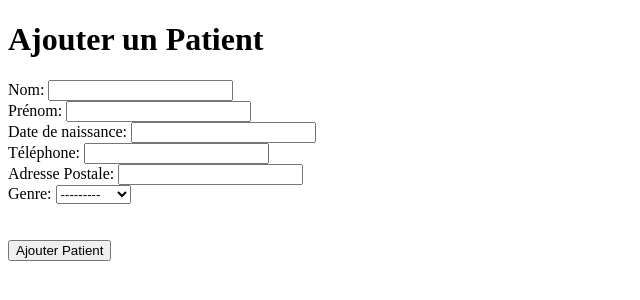
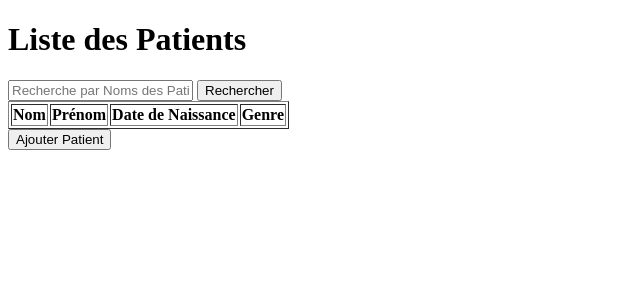
Before and after one commit to Ramskyii/Projet_SI_Django, a Django app: page /ajouter_patient/ in a window 1280 px wide. Shown: the top 300 px of the page, without its empty margins (0-640 px from the left). Run offline with Django 5.2, Linux system fonts and the light colour scheme; lists and menus that the app fills with data are empty.

Commit message:
modifier patient

```diff
--- a/Projet/app1/models.py
+++ b/Projet/app1/models.py
@@ -14,6 +14,8 @@ class Patient(models.Model) :
         ('F', 'Feminin'),
     ]
     Genre = models.CharField(max_length = 1,choices = choix_genre)
+    def delete(self):
+        return super().delete()
 
 class Medecin(models.Model) :
     Num_M = models.AutoField(primary_key=True)
--- a/Projet/app1/templates/liste_patients.html
+++ b/Projet/app1/templates/liste_patients.html
@@ -9,6 +9,10 @@
 <body>
 
 <h1>Liste des Patients</h1>
+<form method="get" action="{% url 'liste_patients' %}">
+    <input type="text" name="q" placeholder="Recherche par Noms des Patients" value="{{ query }}">
+    <button type="submit">Rechercher</button>
+</form>
 
 <table border="1">
     <thead>
@@ -29,6 +33,9 @@
                 <td>
                     <a href="{% url 'prefill_patient' pk=patient.Num_P %}"><button>Modifier</button></a>
                 </td>
+                <td>
+                    <a href="{% url 'supprimer_patient' pk=patient.Num_P %}"><button>Supprimer</button></a>
+                </td>
 
             </tr>
         {% endfor %}
--- a/Projet/app1/urls.py
+++ b/Projet/app1/urls.py
@@ -11,6 +11,7 @@ from .views import index
 from .views import prefillRendezVous
 from .views import supprimer_rdv
 from .views import prefillPatient
+from .views import supprimer_patient
 
 
 urlpatterns = [
@@ -25,5 +26,6 @@ urlpatterns = [
     path('index/',index,name='Home'),
     path('prefill_rendezVous/<int:pk>/',prefillRendezVous,name='prefill_rendezVous'),
     path('supprimer_rdv/<int:pk>/',supprimer_rdv,name='supprimer_rdv'),
-    path('prefill_patient/<int:pk>/',prefillPatient,name='prefill_patient'),
+    path('prefill_patient/<int:pk>/', prefillPatient, name='prefill_patient'),
+    path('supprimer_patient/<int:pk>/',supprimer_patient,name='supprimer_patient'),
 ]
--- a/Projet/app1/views.py
+++ b/Projet/app1/views.py
@@ -8,24 +8,27 @@ from .models import RendezVous
 
 
 def liste_patients(request):
+
+    query = request.GET.get('q')
     patients = Patient.objects.all()
-    return render(request, 'liste_patients.html', {'patients': patients})
+    if query:
+        patients = patients.filter(Nom_P__icontains=query)
+
+    return render(request, 'liste_patients.html', {'patients': patients, 'query': query})
 
 
 def prefillPatient(request, pk):
     patient = Patient.objects.get(Num_P=pk)
-    form = RendezVousForm(instance=patient)
+    form = PatientForm(request.POST or None, instance=patient)
 
     if request.method == 'POST':
-        form = RendezVousForm(request.POST, instance=patient)
         if form.is_valid():
             form.save()
             return redirect('liste_patients')
 
-    request.session['patient_to_update'] = pk
+    context = {'form': form, 'patient': patient}
+    return render(request, 'ajouter_patient.html', context)
 
-    context = {'form': form}
-    return render(request, 'ajouter_patient.html', context)
 
 
 def liste_medecins(request):
@@ -43,11 +46,19 @@ def ajouter_patient(request):
         form = PatientForm(request.POST)
         if form.is_valid():
             form.save()
-            return redirect('ajouter_patient')
+            return redirect('liste_patients')
     else:
         form = PatientForm()
 
-    return render(request, 'ajouter_patient.html', {'form': form})
+    return render(request, 'liste_patients.html', {'form': form})
+
+
+
+def supprimer_patient(request, pk):
+    patient = Patient.objects.get(Num_P=pk)
+    patient.delete()
+    return redirect('liste_patients')
+
 
 
 
```
Also changed, not shown: Projet/db.sqlite3.
